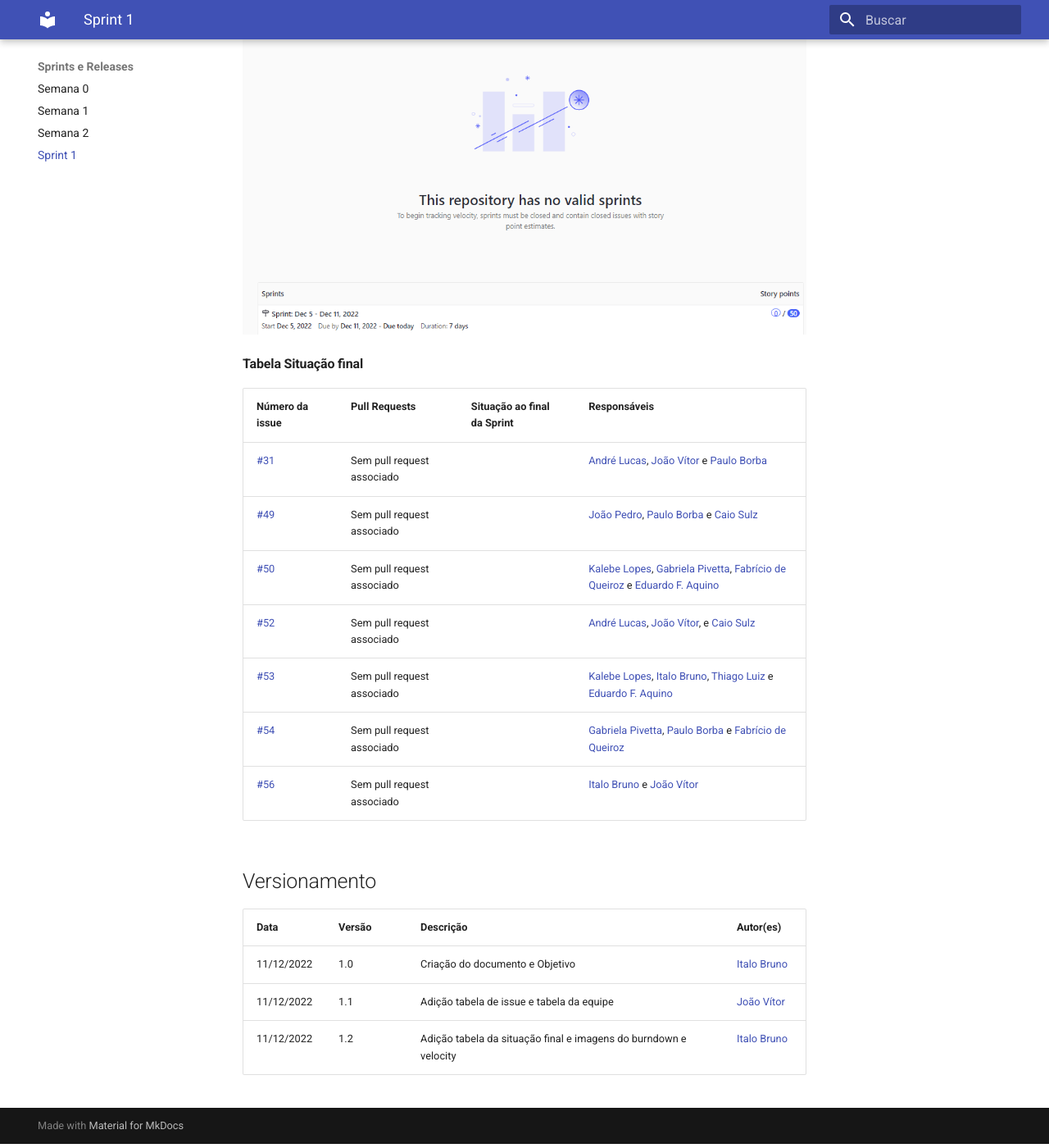
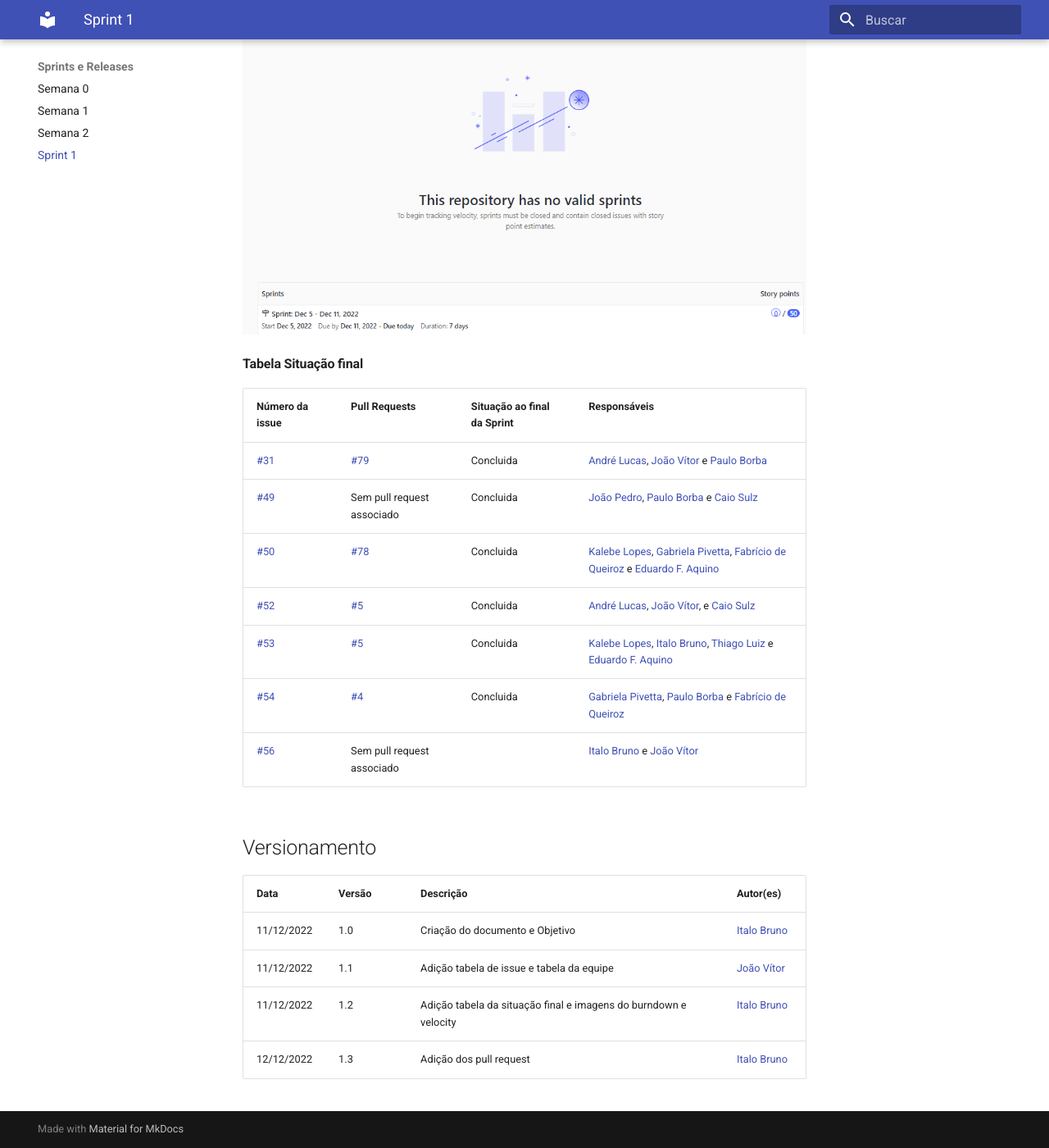
Before and after one commit to fga-eps-mds/2022.2-Amis-Doc, an MkDocs documentation site: the page built from docs/Sprints_Releases/sprint1.md, in a window 1280 px wide and 1400 px high, scrolled down 2425 px. Shown: the whole window at 82% size. Built offline with MkDocs 1.6.1 and Material for MkDocs 9.7.7, drawn with Linux system fonts in a browser that asks for light colours.

Commit message:
(#56) Adição de pull requests

```diff
--- a/docs/Sprints_Releases/sprint1.md
+++ b/docs/Sprints_Releases/sprint1.md
@@ -54,12 +54,12 @@
 
 | Número da issue | Pull Requests | Situação ao final da Sprint | Responsáveis |
 | ---- | ---- | ---- | ---- |
-|[#31](https://github.com/fga-eps-mds/2022.2-Amis-Doc/issues/31)|Sem pull request associado||[André Lucas](https://github.com/andrelucasf),  [João Vítor](https://github.com/Jvsoutomaior) e [Paulo Borba](https://github.com/paulohborba)|
-|[#49](https://github.com/fga-eps-mds/2022.2-Amis-Doc/issues/49)|Sem pull request associado||[João Pedro](https://github.com/jps12),  [Paulo Borba](https://github.com/paulohborba) e [Caio Sulz](https://github.com/CaioSulz) |
-|[#50](https://github.com/fga-eps-mds/2022.2-Amis-Doc/issues/50)|Sem pull request associado||[Kalebe Lopes](https://github.com/KalebeLopes),  [Gabriela Pivetta](https://github.com/gabrielapivetta), [Fabrício de Queiroz](https://github.com/FabricioDeQueiroz) e [Eduardo F. Aquino](https://github.com/fxred)|
-|[#52](https://github.com/fga-eps-mds/2022.2-Amis-Doc/issues/52)|Sem pull request associado||[André Lucas](https://github.com/andrelucasf),  [João Vítor](https://github.com/Jvsoutomaior),  e [Caio Sulz](https://github.com/CaioSulz)|
-|[#53](https://github.com/fga-eps-mds/2022.2-Amis-Doc/issues/53)|Sem pull request associado||[Kalebe Lopes](https://github.com/KalebeLopes),  [Italo Bruno](https://github.com/ItaloBrunoM), [Thiago Luiz](https://github.com/thiagolsg) e [Eduardo F. Aquino](https://github.com/fxred)|
-|[#54](https://github.com/fga-eps-mds/2022.2-Amis-Doc/issues/54)|Sem pull request associado||[Gabriela Pivetta](https://github.com/gabrielapivetta),  [Paulo Borba](https://github.com/paulohborba) e [Fabrício de Queiroz](https://github.com/FabricioDeQueiroz)|
+|[#31](https://github.com/fga-eps-mds/2022.2-Amis-Doc/issues/31)|[#79](https://github.com/fga-eps-mds/2022.2-Amis-Doc/pull/79)| Concluida |[André Lucas](https://github.com/andrelucasf),  [João Vítor](https://github.com/Jvsoutomaior) e [Paulo Borba](https://github.com/paulohborba)|
+|[#49](https://github.com/fga-eps-mds/2022.2-Amis-Doc/issues/49)|Sem pull request associado| Concluida |[João Pedro](https://github.com/jps12),  [Paulo Borba](https://github.com/paulohborba) e [Caio Sulz](https://github.com/CaioSulz) |
+|[#50](https://github.com/fga-eps-mds/2022.2-Amis-Doc/issues/50)|[#78](https://github.com/fga-eps-mds/2022.2-Amis-Doc/pull/78)| Concluida|[Kalebe Lopes](https://github.com/KalebeLopes),  [Gabriela Pivetta](https://github.com/gabrielapivetta), [Fabrício de Queiroz](https://github.com/FabricioDeQueiroz) e [Eduardo F. Aquino](https://github.com/fxred)|
+|[#52](https://github.com/fga-eps-mds/2022.2-Amis-Doc/issues/52)|[#5](https://github.com/fga-eps-mds/2022.2-Amis-Front/pull/5)| Concluida |[André Lucas](https://github.com/andrelucasf),  [João Vítor](https://github.com/Jvsoutomaior),  e [Caio Sulz](https://github.com/CaioSulz)|
+|[#53](https://github.com/fga-eps-mds/2022.2-Amis-Doc/issues/53)|[#5](https://github.com/fga-eps-mds/2022.2-Amis-Service/pull/7)| Concluida |[Kalebe Lopes](https://github.com/KalebeLopes),  [Italo Bruno](https://github.com/ItaloBrunoM), [Thiago Luiz](https://github.com/thiagolsg) e [Eduardo F. Aquino](https://github.com/fxred)|
+|[#54](https://github.com/fga-eps-mds/2022.2-Amis-Doc/issues/54)|[#4](https://github.com/fga-eps-mds/2022.2-Amis-Front/pull/4)| Concluida |[Gabriela Pivetta](https://github.com/gabrielapivetta),  [Paulo Borba](https://github.com/paulohborba) e [Fabrício de Queiroz](https://github.com/FabricioDeQueiroz)|
 |[#56](https://github.com/fga-eps-mds/2022.2-Amis-Doc/issues/56)|Sem pull request associado||[Italo Bruno](https://github.com/ItaloBrunoM) e  [João Vítor](https://github.com/Jvsoutomaior) |
 
 ## Versionamento
@@ -69,3 +69,4 @@
 | 11/12/2022 | 1.0 | Criação do documento e Objetivo | [Italo Bruno](https://github.com/ItaloBrunoM) |
 | 11/12/2022 | 1.1| Adição tabela de issue e tabela da equipe | [João Vítor](https://github.com/Jvsoutomaior) |
 | 11/12/2022 | 1.2 | Adição tabela da situação final e imagens do burndown e velocity | [Italo Bruno](https://github.com/ItaloBrunoM) |
+| 12/12/2022 | 1.3 | Adição dos pull request | [Italo Bruno](https://github.com/ItaloBrunoM) |
```
